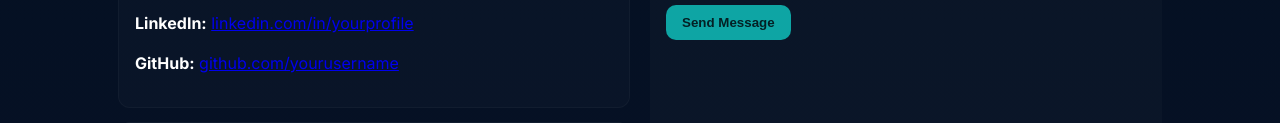
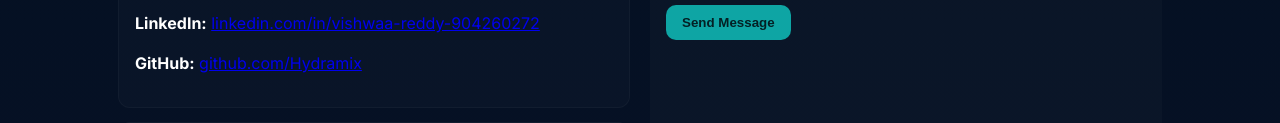
Before and after one commit to Hydramix/vishwaavreddy.portfolio, a plain HTML site: page index.html in a window 1280 px wide. Shown: the part 3575-3698 px from the top of the page. Drawn offline with Linux system fonts and the light colour scheme.

Commit message:
Update index.html

```diff
--- a/index.html
+++ b/index.html
@@ -210,8 +210,8 @@
           <div class="contact-box">
             <h3>Follow me</h3>
             <p><strong>Instagram:</strong> <a href="https://www.instagram.com/vishwaareddy33/" target="_blank" rel="noopener">instagram.com/vishwaareddy33/</a></p>
-            <p><strong>LinkedIn:</strong> <a href="https://www.linkedin.com/in/vishwaa-reddy-904260272" target="_blank" rel="noopener">linkedin.com/in/yourprofile</a></p>
-            <p><strong>GitHub:</strong> <a href="https://github.com/Hydramix" target="_blank" rel="noopener">github.com/yourusername</a></p>
+            <p><strong>LinkedIn:</strong> <a href="https://www.linkedin.com/in/vishwaa-reddy-904260272" target="_blank" rel="noopener">linkedin.com/in/vishwaa-reddy-904260272</a></p>
+            <p><strong>GitHub:</strong> <a href="https://github.com/Hydramix" target="_blank" rel="noopener">github.com/Hydramix</a></p>
           </div>
 
           <div class="contact-box">
```
